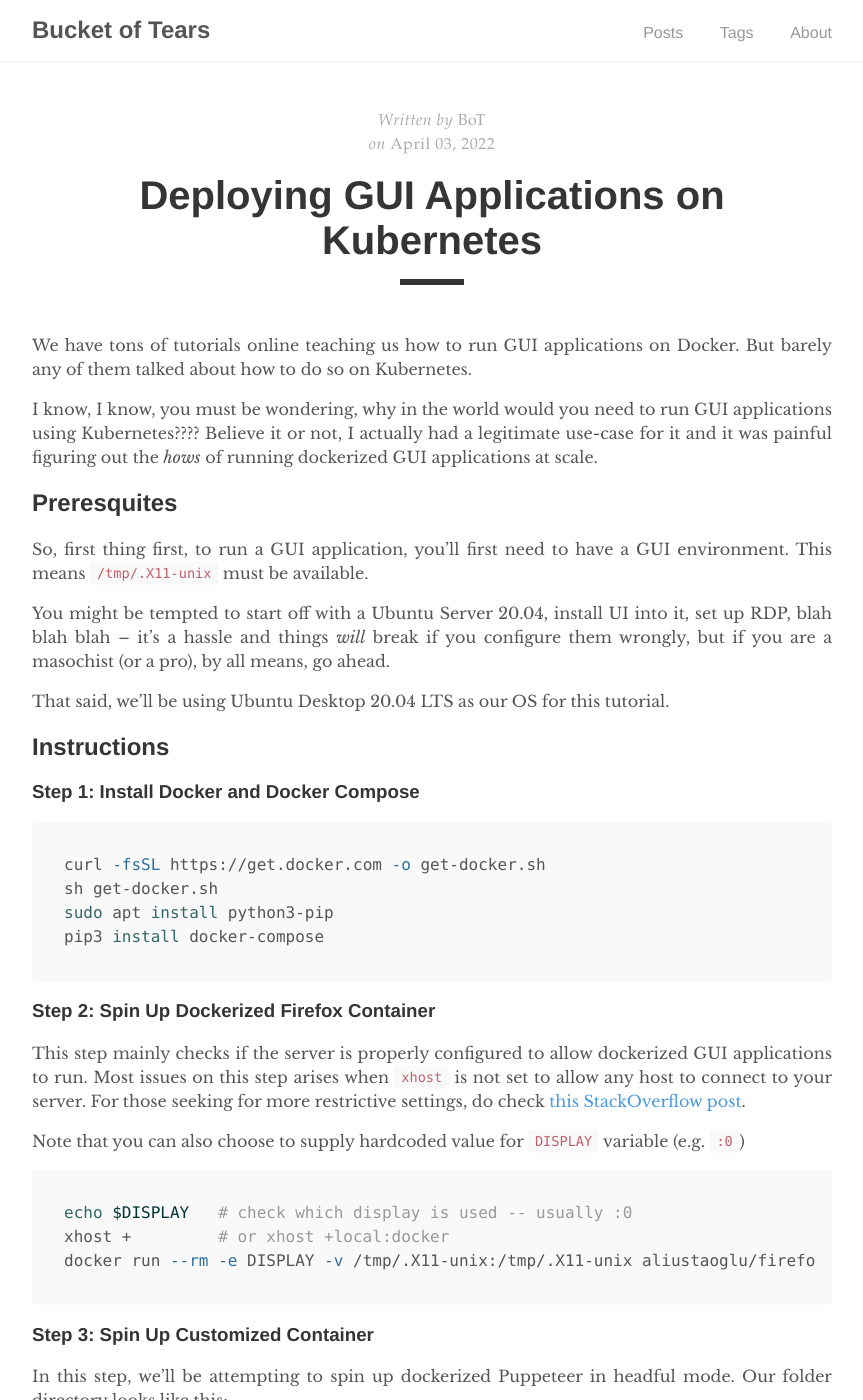
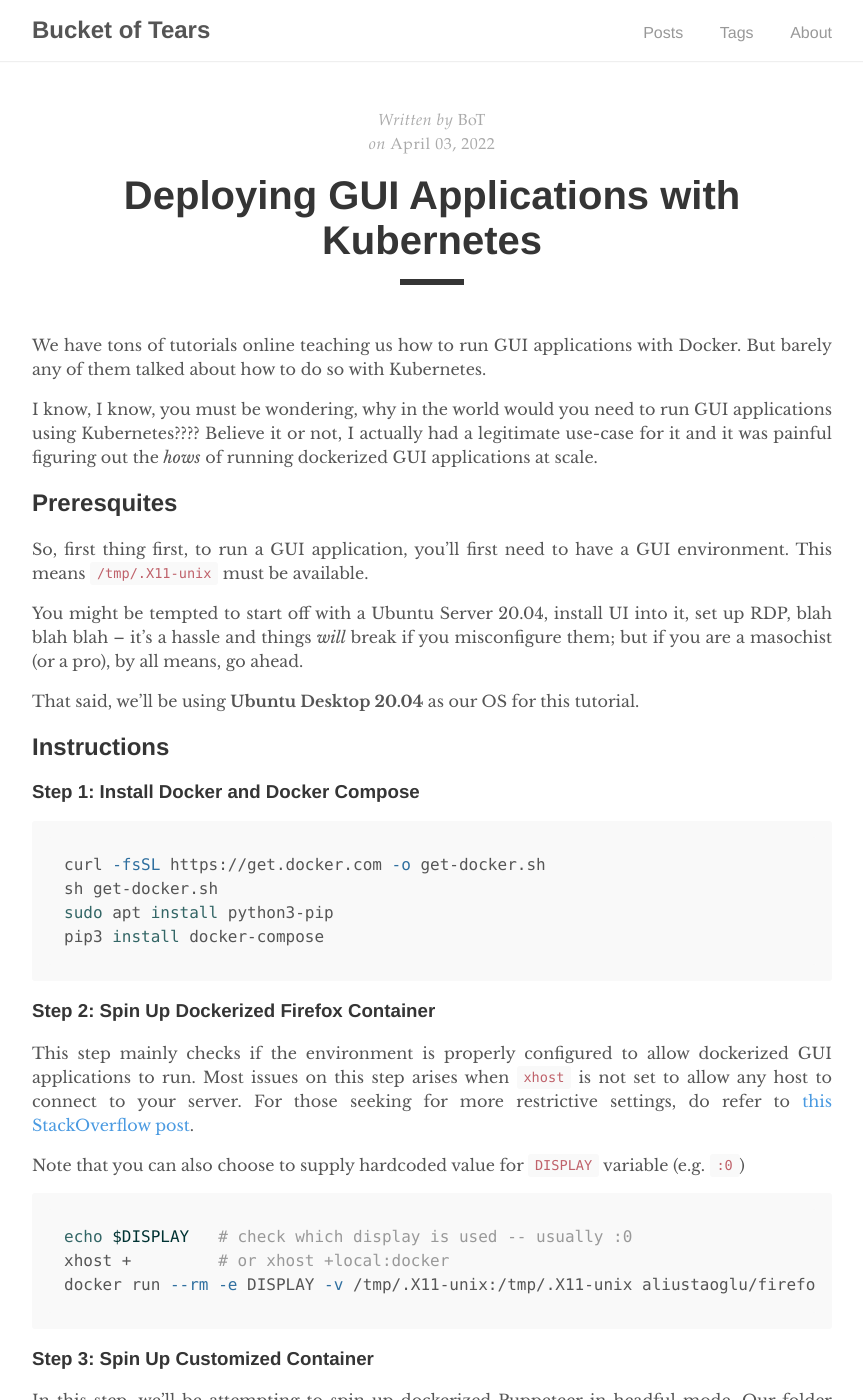
Before and after one commit to andreathniah/bucketoftears, a Jekyll site: the page built from _posts/2022-04-03-deploy-gui-apps-on-kubernetes.md, in a window 1280 px wide and 1400 px high. Shown: the whole window, without its empty margins (208-1071 px from the left). Built offline with Jekyll 4.4.1, drawn with Linux system fonts in a browser that asks for light colours; some of the changed text lies outside the part shown.

Commit message:
Fix grammar and add installation instructions

```diff
--- a/_posts/2022-04-03-deploy-gui-apps-on-kubernetes.md
+++ b/_posts/2022-04-03-deploy-gui-apps-on-kubernetes.md
@@ -1,12 +1,12 @@
 ---
 layout: post
-title: "Deploying GUI Applications on Kubernetes"
+title: "Deploying GUI Applications with Kubernetes"
 author: "BoT"
 tags: "devops"
 excerpt_separator: <!--more-->
 ---
 
-We have tons of tutorials online teaching us how to run GUI applications on Docker. But barely any of them talked about how to do so on Kubernetes.
+We have tons of tutorials online teaching us how to run GUI applications with Docker. But barely any of them talked about how to do so with Kubernetes.
 
 <!--more-->
 
@@ -16,9 +16,9 @@
 
 So, first thing first, to run a GUI application, you'll first need to have a GUI environment. This means `/tmp/.X11-unix` must be available.
 
-You might be tempted to start off with a Ubuntu Server 20.04, install UI into it, set up RDP, blah blah blah -- it's a hassle and things _will_ break if you configure them wrongly, but if you are a masochist (or a pro), by all means, go ahead.
+You might be tempted to start off with a Ubuntu Server 20.04, install UI into it, set up RDP, blah blah blah -- it's a hassle and things _will_ break if you misconfigure them; but if you are a masochist (or a pro), by all means, go ahead.
 
-That said, we'll be using Ubuntu Desktop 20.04 LTS as our OS for this tutorial.
+That said, we'll be using **Ubuntu Desktop 20.04** as our OS for this tutorial.
 
 ## Instructions
 
@@ -33,7 +33,7 @@
 
 ### Step 2: Spin Up Dockerized Firefox Container
 
-This step mainly checks if the server is properly configured to allow dockerized GUI applications to run. Most issues on this step arises when `xhost` is not set to allow any host to connect to your server. For those seeking for more restrictive settings, do check [this StackOverflow post](https://stackoverflow.com/questions/28392949/running-chromium-inside-docker-gtk-cannot-open-display-0).
+This step mainly checks if the environment is properly configured to allow dockerized GUI applications to run. Most issues on this step arises when `xhost` is not set to allow any host to connect to your server. For those seeking for more restrictive settings, do refer to [this StackOverflow post](https://stackoverflow.com/questions/28392949/running-chromium-inside-docker-gtk-cannot-open-display-0).
 
 Note that you can also choose to supply hardcoded value for `DISPLAY` variable (e.g. `:0`)
 
```
Also changed, not shown: other parts of _posts/2022-04-03-deploy-gui-apps-on-kubernetes.md (+6 -4 lines), README.md.
